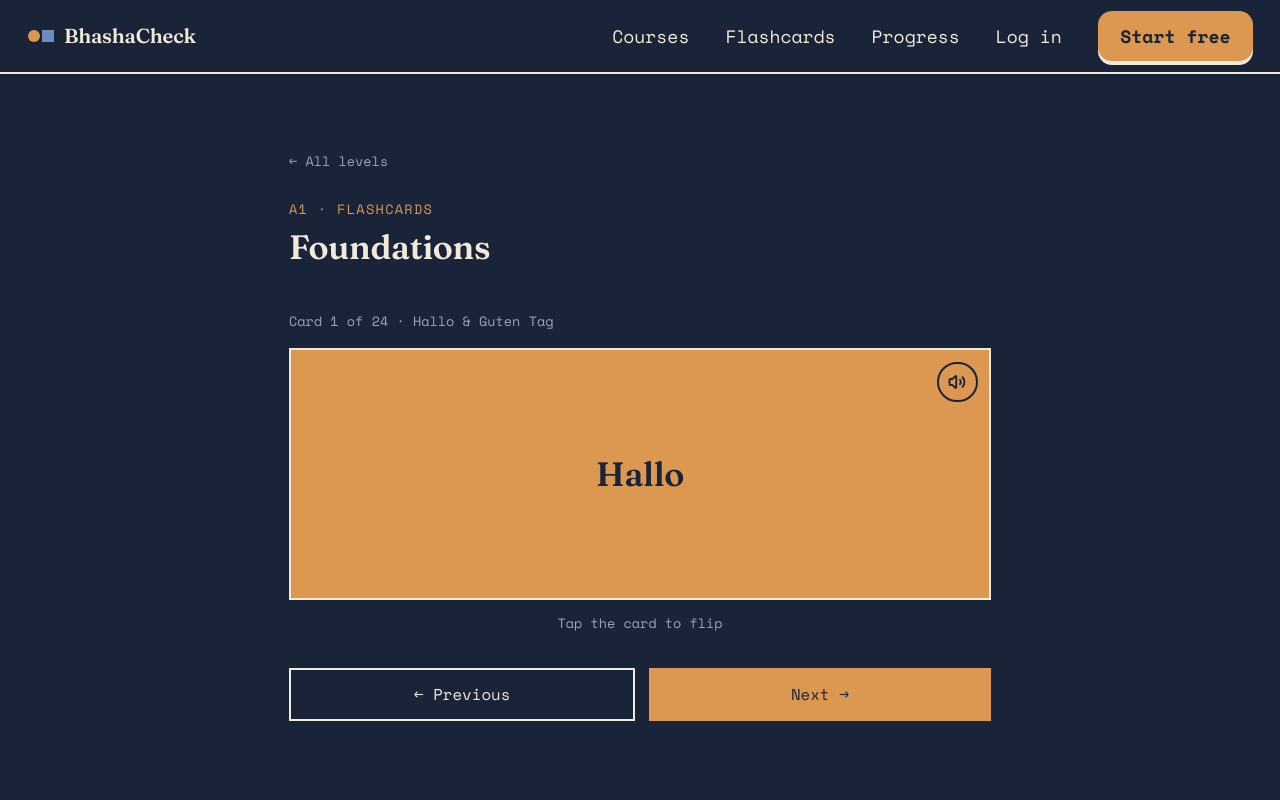
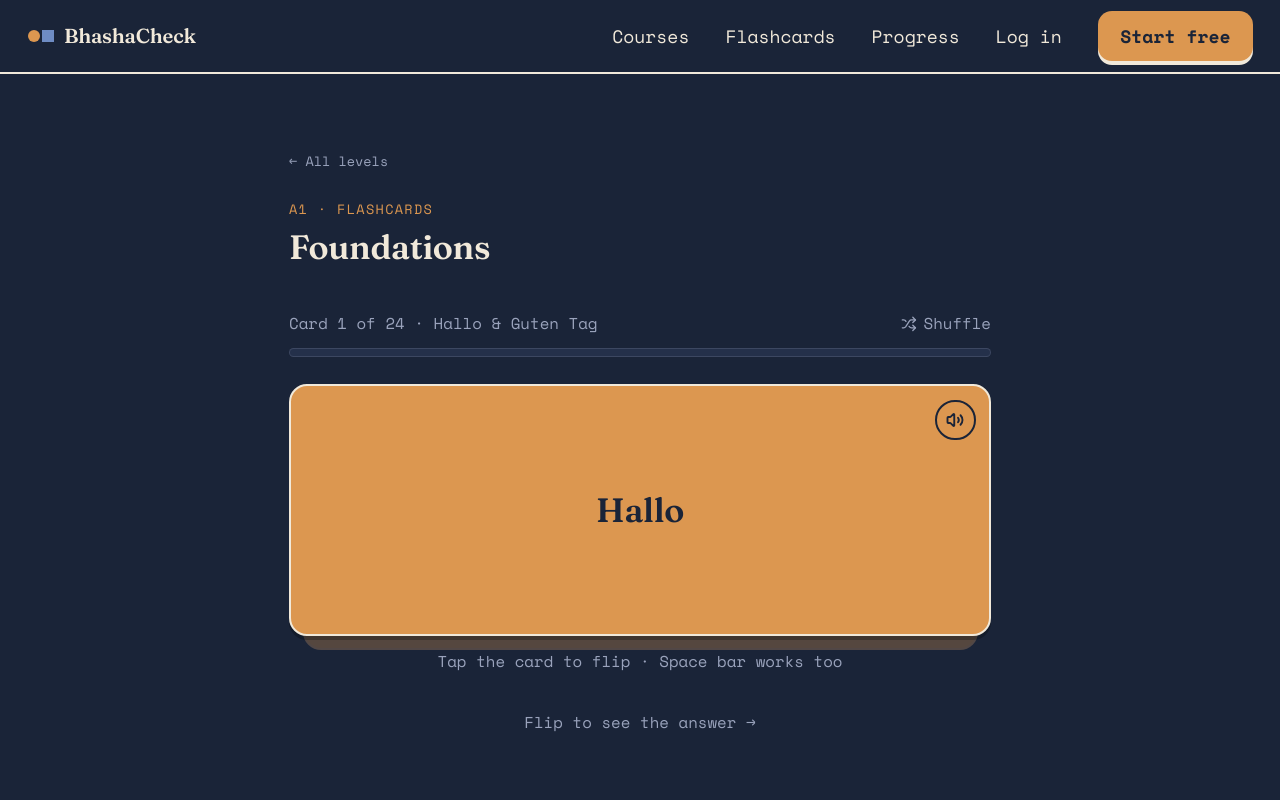
Before and after one commit to Nikitasharma5078/grundstein, a Next.js app: page /flashcards/a1 in a window 1280 px wide. Shown: the top 800 px of the page. Built offline with nearby package versions, Linux system fonts and the light colour scheme.

Commit message:
Flashier flashcard deck: flip animation, stack peek, progress, celebration

```diff
--- a/app/globals.css
+++ b/app/globals.css
@@ -139,3 +139,11 @@ a:focus-visible, button:focus-visible, input:focus-visible, textarea:focus-visib
 .flip-back {
   transform: rotateY(180deg);
 }
+
+@keyframes bounce-slow {
+  0%, 100% { transform: translateY(0); }
+  50% { transform: translateY(-10px); }
+}
+.animate-bounce-slow {
+  animation: bounce-slow 1.4s ease-in-out infinite;
+}
--- a/components/FlashcardDeck.js
+++ b/components/FlashcardDeck.js
@@ -1,80 +1,184 @@
 "use client";
-import { useState } from "react";
+import { useState, useEffect, useCallback } from "react";
+import { Shuffle, PartyPopper } from "lucide-react";
 import { bumpStreak } from "@/lib/streak";
 import SpeakButton from "@/components/SpeakButton";
 
-export default function FlashcardDeck({ cards, color }) {
+function shuffleArray(arr) {
+  const a = [...arr];
+  for (let i = a.length - 1; i > 0; i--) {
+    const j = Math.floor(Math.random() * (i + 1));
+    [a[i], a[j]] = [a[j], a[i]];
+  }
+  return a;
+}
+
+export default function FlashcardDeck({ cards: initialCards, color }) {
+  const [cards, setCards] = useState(initialCards);
   const [index, setIndex] = useState(0);
   const [flipped, setFlipped] = useState(false);
-  const [seenLast, setSeenLast] = useState(false);
+  const [known, setKnown] = useState(0);
+  const [learning, setLearning] = useState(0);
+  const [celebrate, setCelebrate] = useState(false);
   const card = cards[index];
+  const isLast = index === cards.length - 1;
 
-  function next() {
+  const advance = useCallback(
+    (gotIt) => {
+      if (gotIt) setKnown((k) => k + 1);
+      else setLearning((l) => l + 1);
+
+      if (isLast) {
+        bumpStreak();
+        setCelebrate(true);
+      } else {
         setFlipped(false);
-    if (index === cards.length - 1) {
-      if (!seenLast) {
-        bumpStreak();
-        setSeenLast(true);
+        setIndex((i) => i + 1);
       }
+    },
+    [isLast]
+  );
+
+  function restart(reshuffle) {
+    setCards(reshuffle ? shuffleArray(initialCards) : initialCards);
     setIndex(0);
-    } else {
-      setIndex(index + 1);
+    setFlipped(false);
+    setKnown(0);
+    setLearning(0);
+    setCelebrate(false);
+  }
+
+  useEffect(() => {
+    function onKey(e) {
+      if (celebrate) return;
+      if (e.code === "Space") {
+        e.preventDefault();
+        setFlipped((f) => !f);
       }
     }
-
-  function prev() {
-    setFlipped(false);
-    setIndex(index === 0 ? cards.length - 1 : index - 1);
-  }
+    window.addEventListener("keydown", onKey);
+    return () => window.removeEventListener("keydown", onKey);
+  }, [celebrate]);
 
   if (!cards.length) {
     return <p className="text-ink-soft text-sm">No vocabulary yet for this level.</p>;
   }
 
+  if (celebrate) {
+    const total = known + learning;
+    const pct = Math.round((known / total) * 100);
+    return (
+      <div className="text-center py-8 animate-fadein">
+        <div className="relative inline-block mb-4">
+          <div className="w-20 h-20 rounded-full bg-gold flex items-center justify-center node-shadow mx-auto animate-bounce-slow">
+            <PartyPopper className="w-9 h-9 text-paper" />
+          </div>
+        </div>
+        <h3 className="display text-2xl font-semibold mb-2">Deck complete!</h3>
+        <p className="text-ink-soft mb-1">
+          {known} of {total} known on the first pass ({pct}%)
+        </p>
+        <p className="mono text-sm text-burgundy mb-8">✓ Streak updated for today</p>
+        <div className="flex gap-3 justify-center">
+          <button
+            onClick={() => restart(false)}
+            className="mono text-sm border-2 border-ink rounded-2xl px-5 py-3 hover:bg-ink hover:text-paper transition-colors"
+          >
+            Go again
+          </button>
+          <button
+            onClick={() => restart(true)}
+            className="btn-3d bg-gold text-paper mono text-sm px-5 py-3 hover:brightness-105 font-semibold flex items-center gap-2"
+            style={{ "--btn-shadow": "var(--ink)" }}
+          >
+            <Shuffle className="w-4 h-4" />
+            Shuffle & retry
+          </button>
+        </div>
+      </div>
+    );
+  }
+
   return (
     <div>
-      <p className="mono text-xs text-ink-soft mb-4">
+      {/* Progress bar */}
+      <div className="flex items-center justify-between mb-3">
+        <p className="mono text-sm text-ink-soft">
           Card {index + 1} of {cards.length} · {card.lesson}
         </p>
+        <button
+          onClick={() => restart(true)}
+          title="Shuffle deck"
+          className="mono text-sm text-ink-soft hover:text-gold flex items-center gap-1.5"
+        >
+          <Shuffle className="w-3.5 h-3.5" />
+          Shuffle
+        </button>
+      </div>
+      <div className="w-full h-2 rounded-full bg-paper-raised border border-ink-soft/20 overflow-hidden mb-6">
+        <div
+          className={`h-full ${color} rounded-full transition-all duration-300`}
+          style={{ width: `${((index + (flipped ? 0.5 : 0)) / cards.length) * 100}%` }}
+        />
+      </div>
 
+      {/* Card stack: faint peek of the next card behind */}
       <div className="relative">
+        {!isLast && (
+          <div
+            className={`absolute inset-x-3 top-3 h-56 rounded-2xl border-2 border-ink-soft/20 ${color} opacity-30`}
+            aria-hidden="true"
+          />
+        )}
+        <div className={`flip-card relative w-full h-56 ${flipped ? "is-flipped" : ""}`}>
+          <div className="flip-inner relative w-full h-full">
             <button
-          onClick={() => setFlipped(!flipped)}
-          className={`w-full h-56 border-2 border-ink flex items-center justify-center text-center p-8 transition-colors ${
-            flipped ? "bg-paper-raised" : color
-          }`}
+              onClick={() => setFlipped(true)}
+              className={`flip-face absolute inset-0 rounded-2xl border-2 border-ink flex items-center justify-center text-center p-8 node-shadow ${color}`}
             >
-          <span className={`display text-3xl font-semibold ${flipped ? "text-ink" : "text-paper"}`}>
-            {flipped ? card.en : card.de}
-          </span>
-        </button>
-        {!flipped && (
+              <span className="display text-3xl font-semibold text-paper">{card.de}</span>
               <div className="absolute top-3 right-3">
                 <SpeakButton text={card.de} className="text-paper" />
               </div>
-        )}
+            </button>
+            <button
+              onClick={() => setFlipped(false)}
+              className="flip-face flip-back absolute inset-0 rounded-2xl border-2 border-ink flex items-center justify-center text-center p-8 node-shadow bg-paper-raised"
+            >
+              <span className="display text-3xl font-semibold text-ink">{card.en}</span>
+            </button>
           </div>
-      <p className="mono text-xs text-ink-soft text-center mt-3">Tap the card to flip</p>
+        </div>
+      </div>
+      <p className="mono text-sm text-ink-soft text-center mt-3">
+        Tap the card to flip · Space bar works too
+      </p>
 
+      {flipped ? (
         <div className="flex gap-3 mt-8">
           <button
-          onClick={prev}
-          className="flex-1 mono text-sm border-2 border-ink px-4 py-3 hover:bg-ink hover:text-paper transition-colors"
+            onClick={() => advance(false)}
+            className="flex-1 mono text-sm rounded-2xl border-2 border-ink px-4 py-3.5 hover:bg-paper-raised transition-colors"
           >
-          ← Previous
+            Still learning
           </button>
           <button
-          onClick={next}
-          className="flex-1 bg-gold text-paper mono text-sm px-4 py-3 hover:bg-ink transition-colors"
+            onClick={() => advance(true)}
+            className="flex-1 btn-3d bg-gold text-paper mono text-sm px-4 py-3.5 hover:brightness-105 font-semibold"
+            style={{ "--btn-shadow": "var(--ink)" }}
           >
-          Next →
+            I know it ✓
           </button>
         </div>
-
-      {seenLast && (
-        <p className="mono text-xs text-burgundy mt-4 text-center">
-          ✓ Deck complete — streak updated for today
-        </p>
+      ) : (
+        <div className="mt-8 text-center">
+          <button
+            onClick={() => setFlipped(true)}
+            className="mono text-sm text-ink-soft hover:text-gold"
+          >
+            Flip to see the answer →
+          </button>
+        </div>
       )}
     </div>
   );
```
Lines whose indentation alone changed are shown as unchanged.
